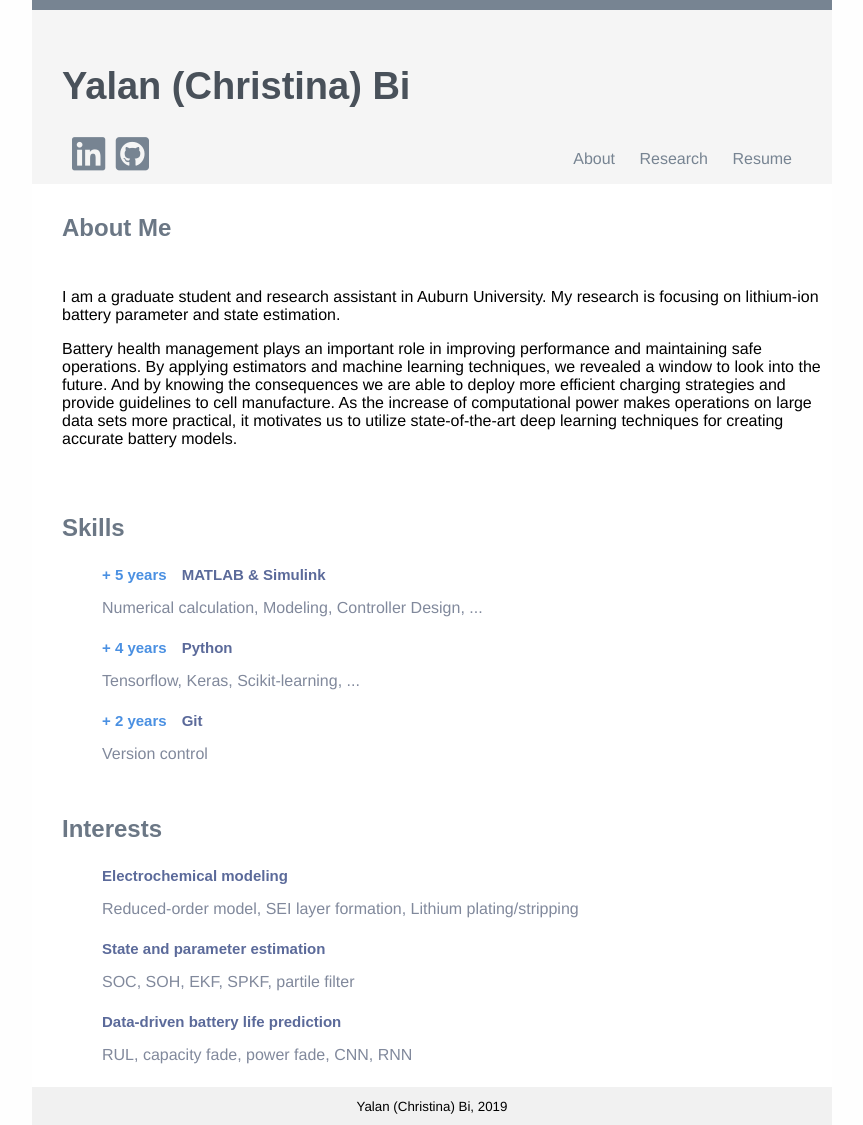
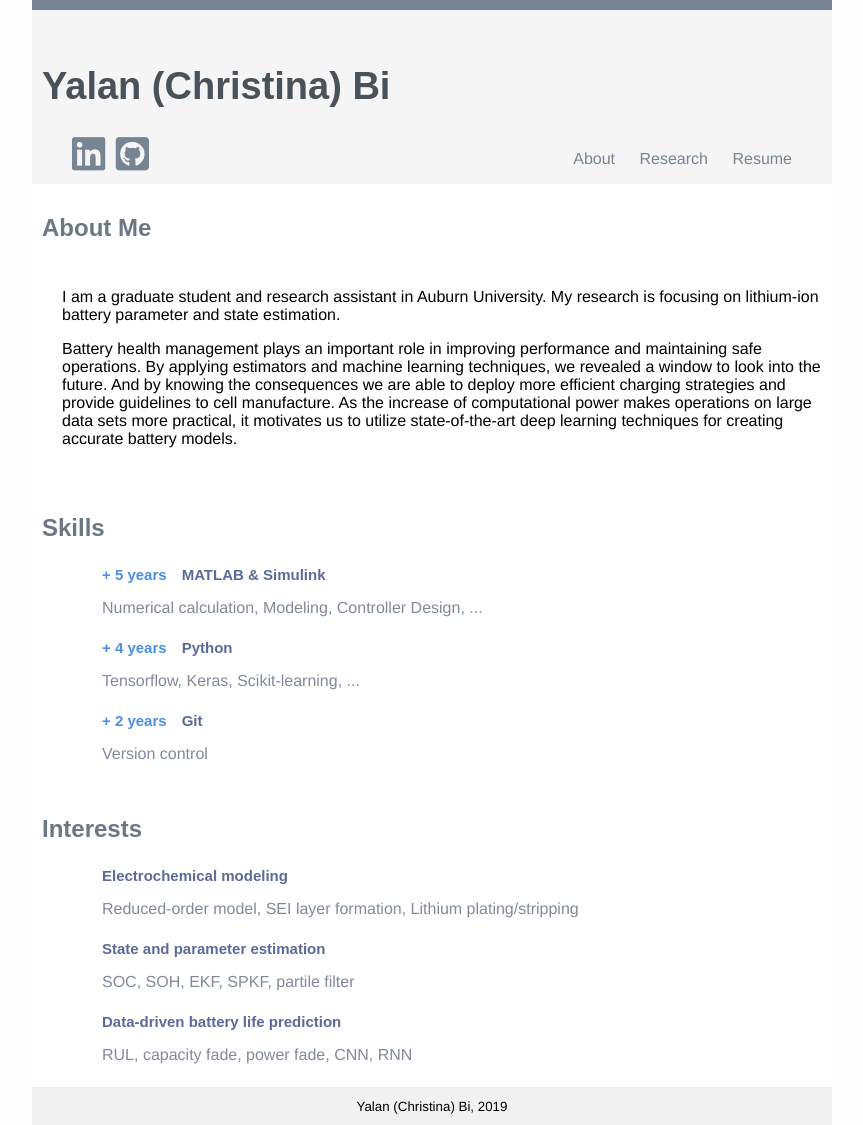
Before and after one commit to Christinabi/Christinabi.github.io, a Jekyll site: the page index.html, which Jekyll copies as it is, in a window 1280 px wide. Shown: the whole page, without its empty margins (208-1071 px from the left). Built offline with Jekyll 4.4.1, drawn with Linux system fonts in a browser that asks for light colours; nearby versions of some CDN libraries.

Commit message:
Update style.css

```diff
--- a/css/style.css
+++ b/css/style.css
@@ -14,7 +14,7 @@ h1, h2, h3, h4, h5, h6 {
   font-family: 'Montserrat', sans-serif;
   font-weight: 700;
   color: #6b7785;
-  margin-left: 20px;
+  /*margin-left: 20px;*/
 }
 
 a {
```
